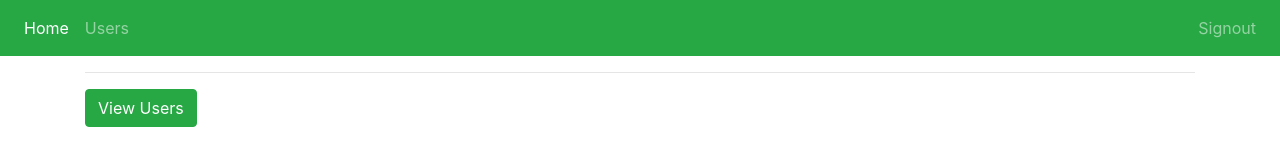
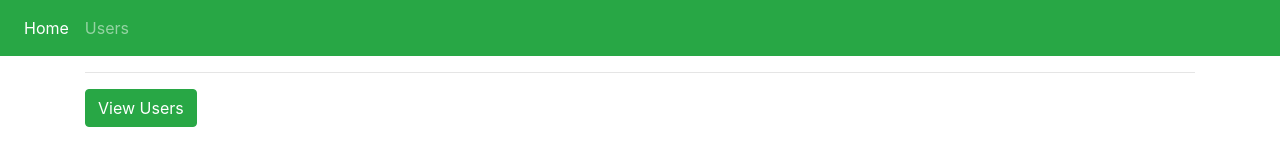
Before and after one commit to nageswararao-nyros/angular-training-tasks, an Angular app: page /home in a window 1280 px wide. Shown: the top 160 px of the page. Built offline with nearby package versions, Linux system fonts and the light colour scheme.

Commit message:
Showing Signout Button Only in session

```diff
--- a/src/app/header/header.component.html
+++ b/src/app/header/header.component.html
@@ -1,24 +1,15 @@
 <nav class="navbar navbar-expand-sm bg-success navbar-dark">
-  <ul class="navbar-nav mr-auto">
+<ul class="navbar-nav mr-auto">
    <li class="nav-item" routerLinkActive= "active">
     <a class="nav-link" routerLink = "/home">Home</a>
   </li>
   <li class="nav-item" routerLinkActive= "active">
     <a class="nav-link" routerLink = "/users">Users</a>
   </li>
-  <!-- <li class="nav-item">
-    <a class="nav-link" >Link</a>
-  </li> -->
 </ul>
- <ul class="navbar-nav ml-auto">
-   <li class="nav-item" routerLinkActive= "active">
-    <a class="nav-link" (click) = "onSignOut()">Signout</a>
-  </li>
-  <!-- <li class="nav-item">
-    <a class="nav-link" href="#">Users</a>
-  </li>
-  <li class="nav-item">
-    <a class="nav-link" href="#">Link</a>
-  </li> -->
+<ul class="navbar-nav ml-auto">
+ <li class="nav-item" *ngIf="showSignout" routerLinkActive= "active">
+  <a class="nav-link" (click) = "onSignOut()">Signout</a>
+</li>
 </ul>
 </nav>
--- a/src/app/header/header.component.ts
+++ b/src/app/header/header.component.ts
@@ -7,10 +7,13 @@ import {Router} from '@angular/router'
 	styleUrls: ['./header.component.css']
 })
 export class HeaderComponent implements OnInit {
-
+    showSignout :boolean;
 	constructor(private router : Router) { }
 
 	ngOnInit(): void {
+		if(localStorage.getItem("user")){
+			this.showSignout = true;
+		}
 	}
 	onSignOut() {
 		console.log("logout")
```
